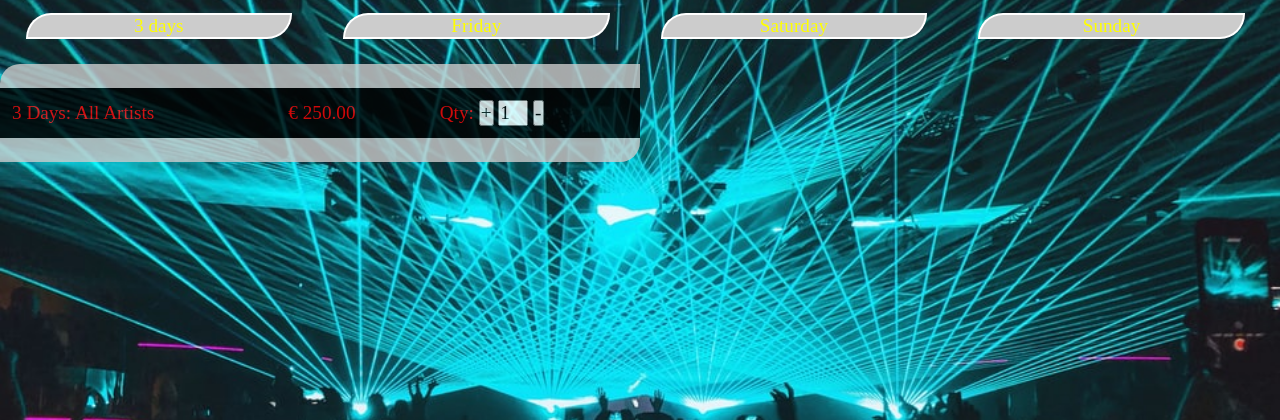
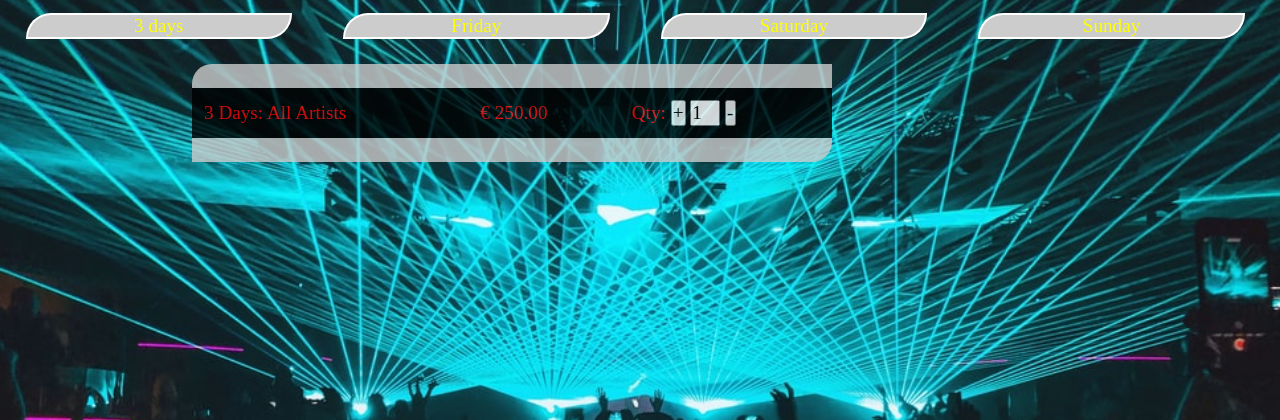
Before and after one commit to prinsalvino/HaarlemFestival, a PHP site: page /DanceTicket3Days.php in a window 1280 px wide. Shown: the part 167-587 px from the top of the page. Run offline with PHP 8.4, Linux system fonts and the light colour scheme.

Commit message:
Update dancestylesheet.css

```diff
--- a/css/dancestylesheet.css
+++ b/css/dancestylesheet.css
@@ -55,6 +55,8 @@ table {
     opacity: 0.8;
     border-top-left-radius: 20px;
     border-bottom-right-radius: 20px;
+    margin-left:15%;
+    margin-right:15%;
   }
 
   td, th {
```
